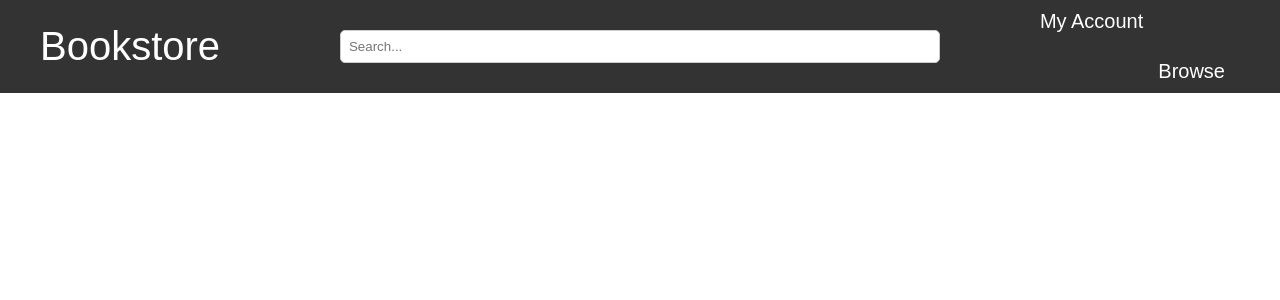
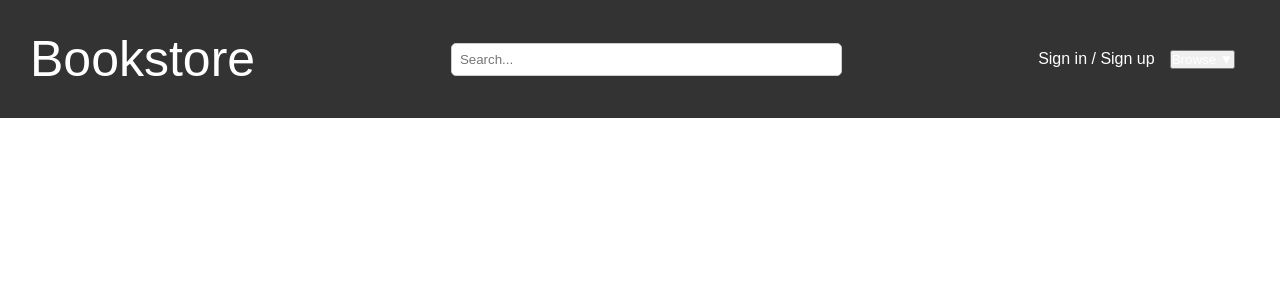
Before and after one commit to pondern/bookstore-frontend, a React (Create React App) app: page / in a window 1280 px wide. Shown: the top 300 px of the page. Built offline with nearby package versions, Linux system fonts and the light colour scheme.

Commit message:
updated nav bar

```diff
--- a/src/App.css
+++ b/src/App.css
@@ -15,25 +15,28 @@ body {
   align-items: center;
   background-color: #333;
   color: white;
-  padding: 10px 40px;
+  padding: 30px 30px;
 }
+
+.Name{
+font-size: 50px
+}
+
 
 .left-section {
   display: flex;
   align-items: center;
-  flex: 2;
 }
 
 
-
 .middle-section {
-  flex: 8;
+  flex: 1;
   text-align: center;
 }
 
 .search-bar {
   padding: 8px;
-  width: 75%;
+  width: 50%;
   border-radius: 5px;
   border: 1px solid #ccc;
 }
@@ -41,27 +44,41 @@ body {
 .right-section {
   display: flex;
   align-items: center;
-   ;
 }
 
 .nav-item {
   margin-right: 15px;
   text-decoration: none;
   color: white;
-  font-size:40px;
-  ;
 }
 
-.nav-item:hover {
-  text-decoration:underline;
+
+
+.dropdown {
+  position: relative;
+  background-color: #333;
 }
 
-.top-right {
-  margin-bottom: 50px;
-  font-size: 20px;
+.dropdown-content {
+  display: none;
+  position: absolute;
+  background-color: #333;
+  min-width: 160px;
+  z-index: 1;
 }
 
-.bottom-right {
-  margin-top: 50px;
-  font-size: 20px;
+.dropdown-content a {
+  color: white;
+  padding: 12px 16px;
+  text-decoration: none;
+  display: block;
 }
+
+.dropdown-content a:hover {
+  background-color: none;
+  color: black;
+}
+
+.dropdown:hover .dropdown-content {
+  display: block;
+}
--- a/src/components/Nav.jsx
+++ b/src/components/Nav.jsx
@@ -1,20 +1,33 @@
-// NavBar.js
-
-import React from 'react';
-import '../'; // Import your CSS file
+import React, { useState } from 'react';
+import '../'; // Import your CSS file for styling
 
 function NavBar() {
+  const [isBrowseOpen, setIsBrowseOpen] = useState(false);
+
+  const toggleBrowseMenu = () => {
+    setIsBrowseOpen(!isBrowseOpen);
+  };
+
   return (
     <nav className="navbar">
       <div className="left-section">
-        <span className="nav-item">Bookstore</span>
+        <span className="Name">Bookstore</span>
       </div>
       <div className="middle-section">
         <input type="text" placeholder="Search..." className="search-bar" />
       </div>
       <div className="right-section">
-        <a href="#" className="nav-item top-right">My Account</a>
-        <a href="#" className="nav-item bottom-right">Browse</a>
+        <a href="#" className="nav-item">Sign in / Sign up</a>
+        <div className="dropdown">
+          <button onClick={toggleBrowseMenu} className="nav-item browse-link">Browse ▼</button>
+          {isBrowseOpen && (
+            <div className="dropdown-content">
+              <a href="#">Non-Fiction</a>
+              <a href="#">Fiction</a>
+              <a href='#'>Children's</a>
+            </div>
+          )}
+        </div>
       </div>
     </nav>
   );
```
Also changed, not shown: src/components/Book.jsx (added, +17 -0 lines), services/apiConfig.js (added), services/books.js (added).
